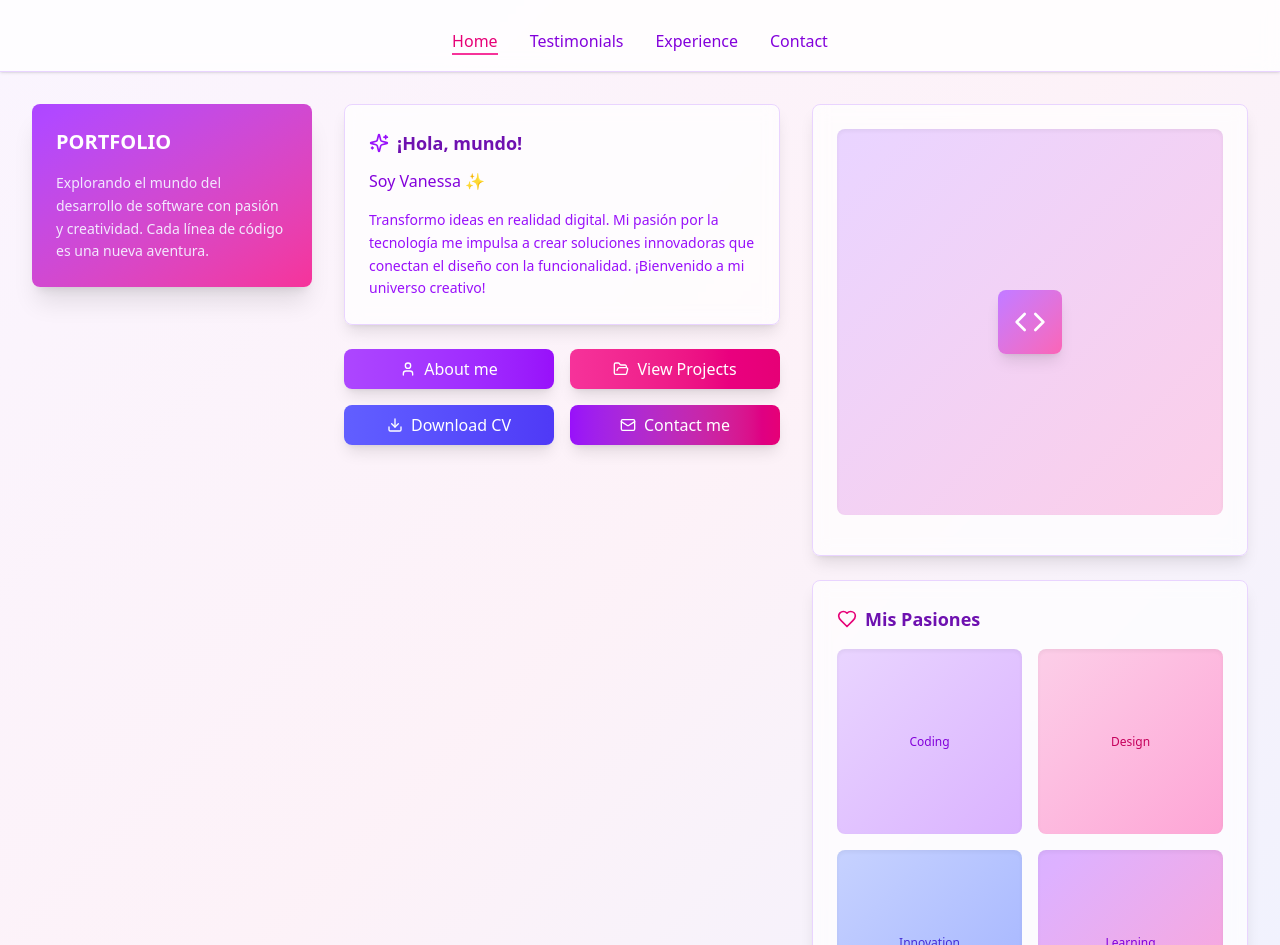
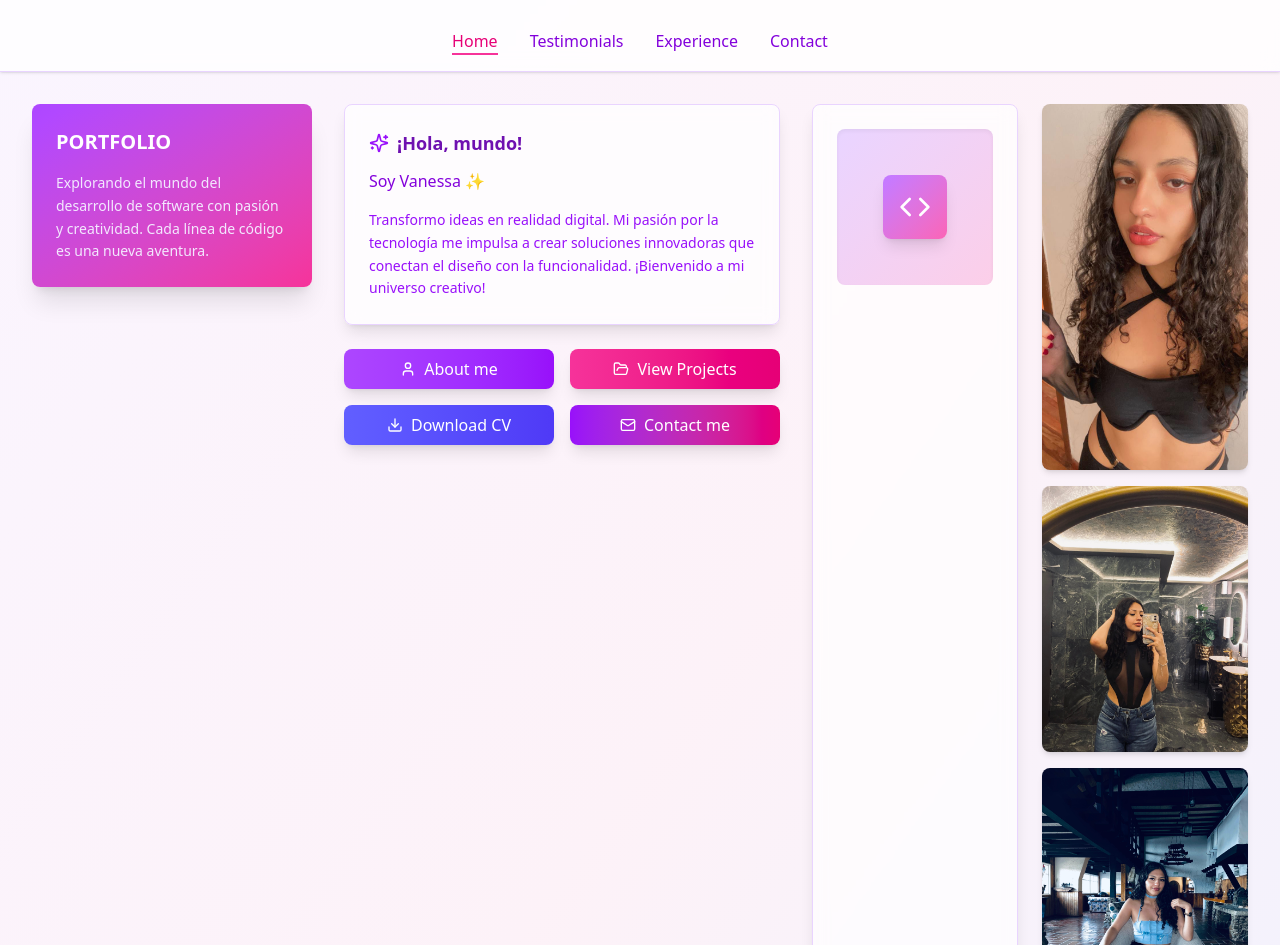
Before and after one commit to vanessabastidas03/mi-portafolio, a Next.js app: page / in a window 1280 px wide. Shown: the part 87-1032 px from the top of the page. Built offline with nearby package versions, Linux system fonts and the light colour scheme.

Commit message:
Update app

```diff
--- a/src/app/page.tsx
+++ b/src/app/page.tsx
@@ -7,6 +7,7 @@ import {
   Code,
   Heart,
 } from "lucide-react";
+import Image from "next/image";
 import Link from "next/link";
 
 export default function Portfolio() {
@@ -114,11 +115,37 @@ export default function Portfolio() {
               </div>
 
               <div className="space-y-6">
-                <div className="p-6 bg-white/70 backdrop-blur-sm shadow-lg border border-purple-200 rounded-lg">
-                  <div className="aspect-square bg-gradient-to-br from-purple-200 to-pink-200 rounded-lg flex items-center justify-center mb-4 shadow-inner">
-                    <div className="w-16 h-16 bg-gradient-to-br from-purple-400 to-pink-400 rounded-lg flex items-center justify-center shadow-lg">
-                      <Code className="w-8 h-8 text-white" />
+                <div className="grid grid-cols-1 md:grid-cols-2 gap-6">
+                  <div className="p-6 bg-white/70 backdrop-blur-sm shadow-lg border border-purple-200 rounded-lg">
+                    <div className="aspect-square bg-gradient-to-br from-purple-200 to-pink-200 rounded-lg flex items-center justify-center mb-4 shadow-inner">
+                      <div className="w-16 h-16 bg-gradient-to-br from-purple-400 to-pink-400 rounded-lg flex items-center justify-center shadow-lg">
+                        <Code className="w-8 h-8 text-white" />
+                      </div>
                     </div>
+                  </div>
+
+                  <div className="flex flex-col gap-4">
+                    <Image
+                      src="/mifoto_presentacion.jpeg"
+                      alt="Vanessa presentación 1"
+                      width={600}
+                      height={400}
+                      className="rounded-lg shadow-md"
+                    />
+                    <Image
+                      src="/mifoto_presentacion2.jpeg"
+                      alt="Vanessa presentación 2"
+                      width={600}
+                      height={400}
+                      className="rounded-lg shadow-md"
+                    />
+                    <Image
+                      src="/mifoto_presentacion3.jpeg"
+                      alt="Vanessa presentación 3"
+                      width={600}
+                      height={400}
+                      className="rounded-lg shadow-md"
+                    />
                   </div>
                 </div>
 
```
